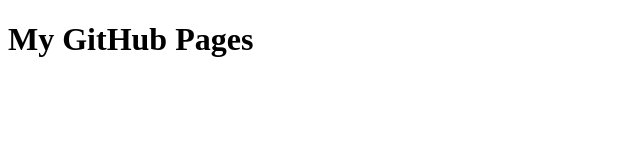
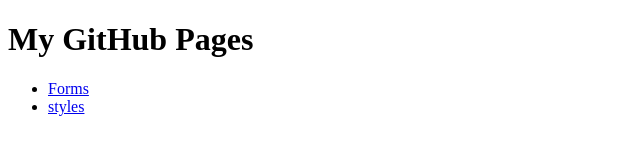
Before and after one commit to Kseniya889/HW_basic, a plain HTML site: page index.html in a window 1280 px wide. Shown: the whole page, without its empty margins (0-640 px from the left). Drawn offline with Linux system fonts and the light colour scheme.

Commit message:
copy_hw5_to_master_new

```diff
--- a/index.html
+++ b/index.html
@@ -7,5 +7,11 @@
 </head>
 <body>
   <h1>My GitHub Pages</h1>
+  <ul>
+<li> <a href="./Registration/Registration.html">Forms</a></li>
+<li> <a href="./Registration/style.css">styles</a></li>
+</href>
+
+  </ul>
 </body>
 </html>
```
